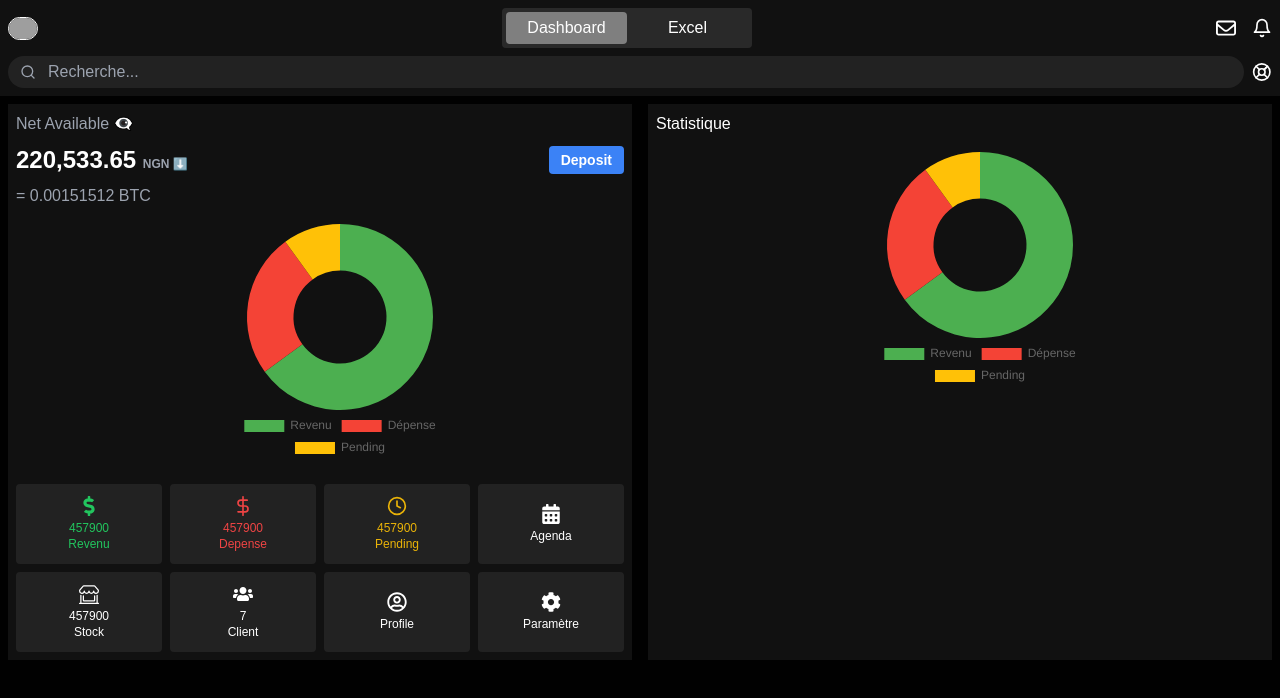
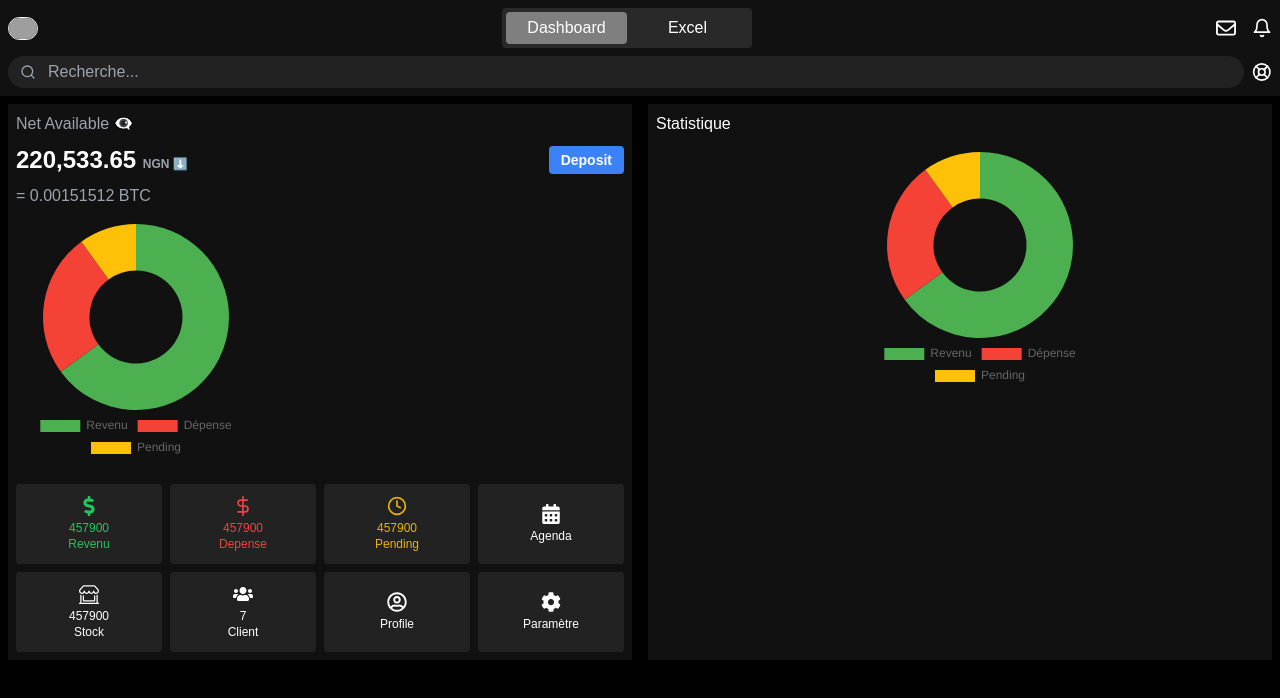
Before and after one commit to MorlonDev261/mga-follow-up, a Next.js app: page / in a window 1280 px wide. Shown: the top 698 px of the page. Built offline with nearby package versions, Linux system fonts and the light colour scheme; grey boxes are pictures that could not be loaded.

Commit message:
Update index.tsx

```diff
--- a/src/app/_components/Dashboard/index.tsx
+++ b/src/app/_components/Dashboard/index.tsx
@@ -68,7 +68,7 @@ export default function Dashboard() {
                 </div>
                 <p className="text-gray-400">= 0.00151512 BTC</p>
               </div>
-              <div className="mx-auto mb-5 max-w-[200px]">
+              <div className="mb-5">
                 <Statistique />
               </div>
               <div className="grid grid-cols-3 gap-2 sm:grid-cols-4 lg:grid-cols-4">
```
